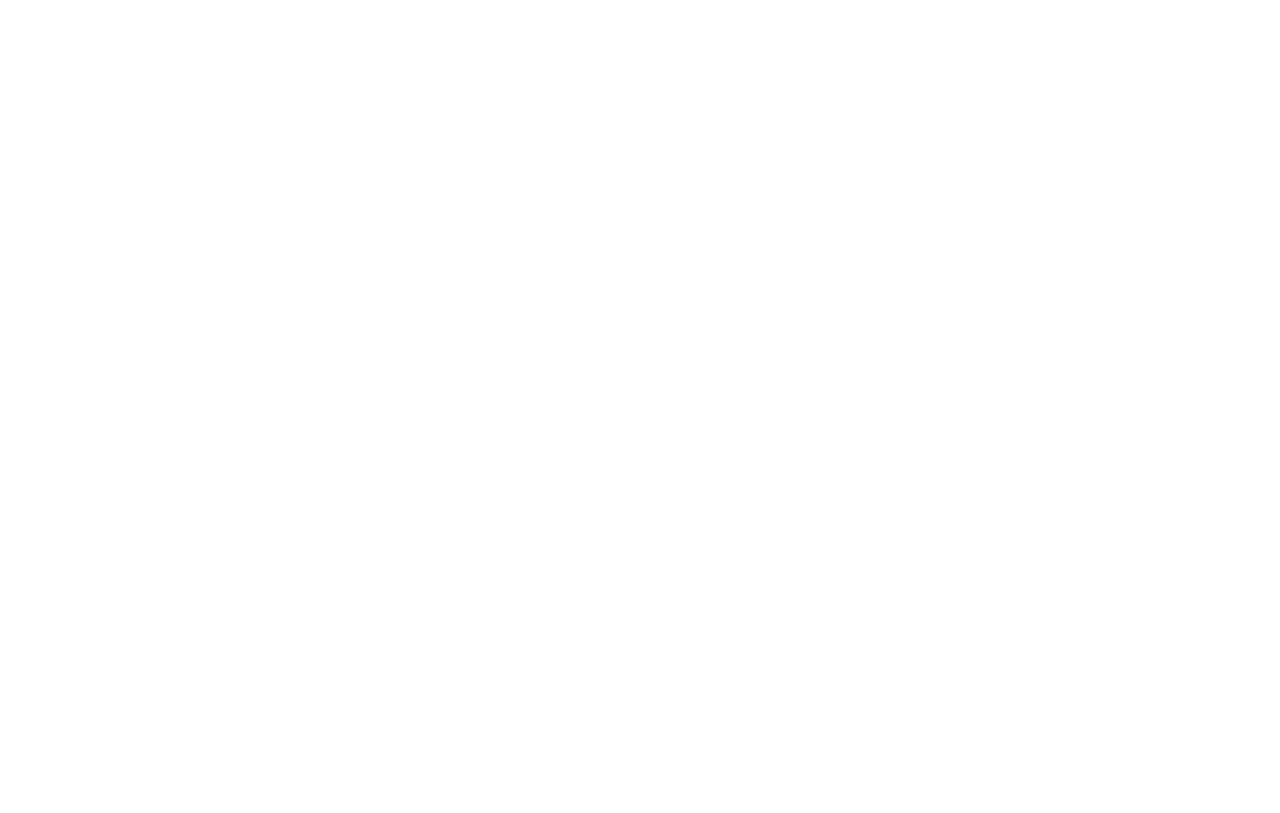
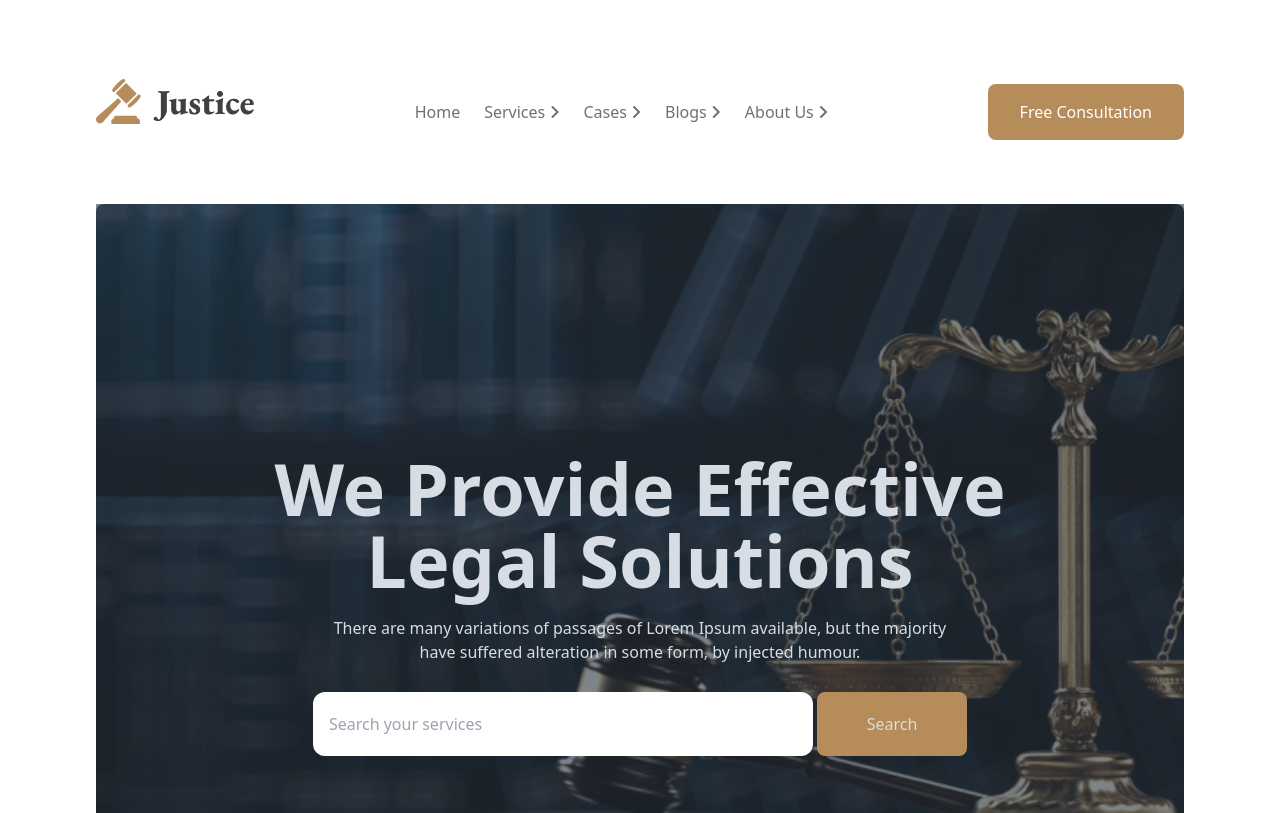
Before and after one commit to deveshbis/legal-solution, a plain HTML site: page index.html in a window 1280 px wide. Shown: the top 813 px of the page. Drawn offline with nearby package versions, Linux system fonts and the light colour scheme.

Commit message:
added banner section

```diff
--- a/index.html
+++ b/index.html
@@ -1,11 +1,70 @@
 <!DOCTYPE html>
 <html lang="en">
+
 <head>
     <meta charset="UTF-8">
     <meta name="viewport" content="width=device-width, initial-scale=1.0">
     <title>Legal Solution</title>
+
+    <!-- Tailwind and daisyUI -->
+    <link href="https://cdn.jsdelivr.net/npm/daisyui@4.6.0/dist/full.min.css" rel="stylesheet" type="text/css" />
+    <script src="https://cdn.tailwindcss.com"></script>
+
+
+    <!-- google font -->
+    <link rel="preconnect" href="https://fonts.googleapis.com">
+    <link rel="preconnect" href="https://fonts.gstatic.com" crossorigin>
+    <link href="https://fonts.googleapis.com/css2?family=EB+Garamond:wght@400;600;700;800&display=swap"
+        rel="stylesheet">
+
+    <!-- Font Awesome -->
+    <script src="https://kit.fontawesome.com/46d58feac5.js" crossorigin="anonymous"></script>
+
+    <style>
+        .eb-garamond{
+            font-family: 'EB Garamond', serif;
+        }
+    </style>
 </head>
+
 <body>
 
+    <header class="flex justify-between items-center lg:flex-row flex-col px-4 pt-2 lg:px-24 lg:pt-16 space-y-5">
+        <div>
+            <img src="images/logo2.png" alt="">
+        </div>
+        <div class="space-x-6 text-[#707070] font-normal flex flex-col lg:flex-row">
+            <a href="">Home </a>
+            <a href="">Services <i class="fa-solid fa-angle-right"></i></a>
+            <a href="">Cases <i class="fa-solid fa-angle-right"></i></a>
+            <a href="">Blogs <i class="fa-solid fa-angle-right"></i></a>
+            <a href="">About Us <i class="fa-solid fa-angle-right"></i></a>
+        </div>
+
+        <button class="px-8 py-4 bg-[#B68C5A] text-white rounded-lg ">Free Consultation</button>
+    </header>
+
+    <main>
+        <section class="px-2 pt-2 lg:px-24 lg:pt-16">
+            <div class="hero min-h-screen rounded-lg" style="background-image: url(images/banner.png);">
+                <div class="hero-overlay bg-opacity-60"></div>
+                <div class="hero-content text-center text-neutral-content">
+                  <div class="">
+                    <h1 class="mb-5 text-7xl font-extrabold text=[#FFF]">We Provide Effective <br> Legal Solutions</h1>
+                    <p class="mb-5">There are many variations of passages of Lorem Ipsum available, but the majority <br> have suffered alteration in some form, by injected humour.</p>
+                    <input class="rounded-xl lg:w-[500px] w-[250px] h-[64px] px-4 border-none " type="text" placeholder="Search your services">
+                    <button class="bg-[#B68C5A] w-[150px] h-[64px] rounded-lg mt-2">Search</button>
+                  </div>
+                </div>
+              </div>
+        </section>
+
+    </main>
+
+    <footer>
+
+    </footer>
+
 </body>
+
 </html>
--- /dev/null
+++ b/tailwind.config.js
@@ -0,0 +1,8 @@
+/** @type {import('tailwindcss').Config} */
+module.exports = {
+    content: ["./src/**/*.{html,js}"],
+    theme: {
+      extend: {},
+    },
+    plugins: [],
+  }
```
